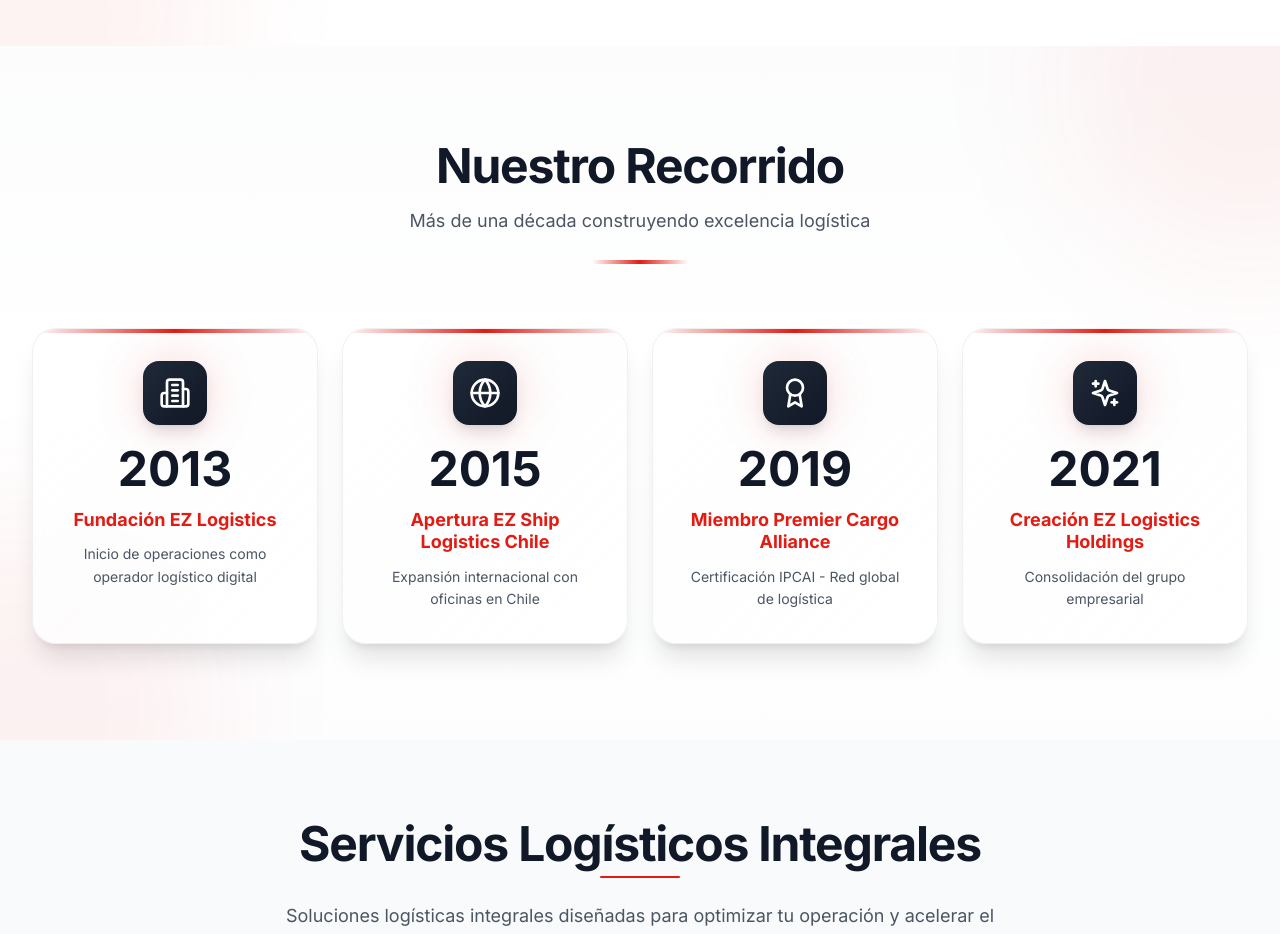
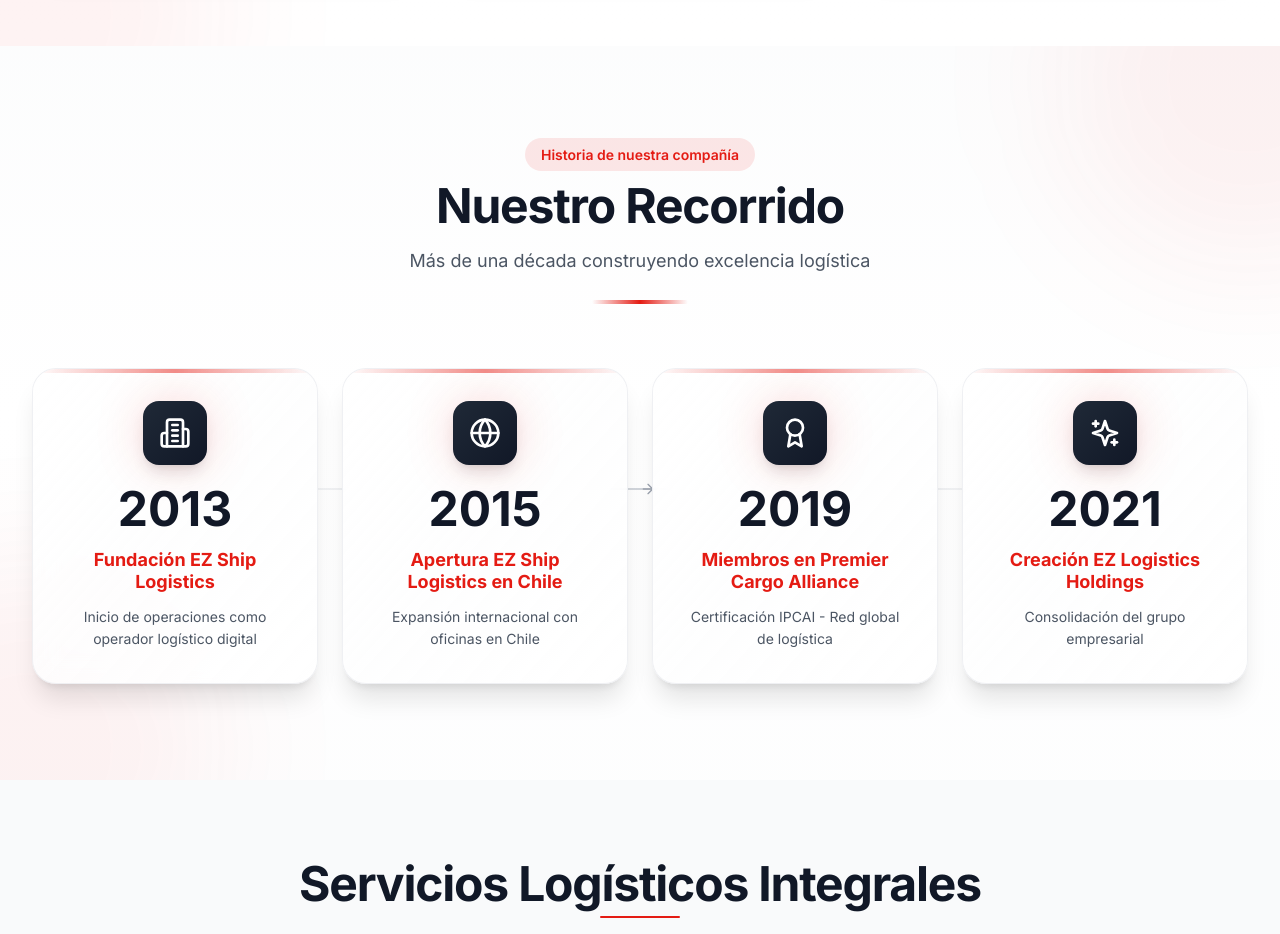
Before and after one commit to cookiecodespy/Ez_webpage, a React (Vite) app: page / in a window 1280 px wide. Shown: the part 3480-4414 px from the top of the page. Built offline with nearby package versions, Linux system fonts and the light colour scheme.

Commit message:
Feat: Mejorar timeline con líneas conectoras, hover elevado y contador animado en años

```diff
--- a/src/components/Stats.tsx
+++ b/src/components/Stats.tsx
@@ -1,6 +1,6 @@
 import { useEffect, useState, useRef } from 'react';
-import { Building2, Globe, Award, Sparkles } from 'lucide-react';
-import { motion, useReducedMotion, type Variants } from 'framer-motion';
+import { Building2, Globe, Award, Sparkles, ArrowRight } from 'lucide-react';
+import { motion, useReducedMotion, type Variants, useInView, animate, useMotionValue } from 'framer-motion';
 
 interface Milestone {
   icon: React.ReactNode;
@@ -15,6 +15,41 @@
   const prefersReducedMotionSetting = useReducedMotion();
   const prefersReducedMotion = prefersReducedMotionSetting ?? false;
 
+  // Componente para animar los años
+  const AnimatedYear = ({ year }: { year: string }) => {
+    const yearNumber = parseInt(year);
+    const motionValue = useMotionValue(2000);
+    const [displayYear, setDisplayYear] = useState(2000);
+    const ref = useRef(null);
+    const isInView = useInView(ref, { once: true });
+
+    useEffect(() => {
+      if (isInView && !prefersReducedMotion) {
+        const controls = animate(motionValue, yearNumber, {
+          duration: 1.5,
+          ease: 'easeOut',
+        });
+
+        const unsubscribe = motionValue.on('change', (latest) => {
+          setDisplayYear(Math.round(latest));
+        });
+
+        return () => {
+          controls.stop();
+          unsubscribe();
+        };
+      } else if (isInView) {
+        setDisplayYear(yearNumber);
+      }
+    }, [isInView, yearNumber, motionValue, prefersReducedMotion]);
+
+    return (
+      <span ref={ref} className="transition-colors duration-300 group-hover:text-[#E41B13]">
+        {displayYear}
+      </span>
+    );
+  };
+
   const headingVariants: Variants = {
     hidden: { opacity: 0, y: 16 },
     visible: {
@@ -28,19 +63,19 @@
     {
       icon: <Building2 className="h-8 w-8" aria-hidden="true" />,
       year: '2013',
-      title: 'Fundación EZ Logistics',
+      title: 'Fundación EZ Ship Logistics',
       description: 'Inicio de operaciones como operador logístico digital'
     },
     {
       icon: <Globe className="h-8 w-8" aria-hidden="true" />,
       year: '2015',
-      title: 'Apertura EZ Ship Logistics Chile',
+      title: 'Apertura EZ Ship Logistics en Chile',
       description: 'Expansión internacional con oficinas en Chile'
     },
     {
       icon: <Award className="h-8 w-8" aria-hidden="true" />,
       year: '2019',
-      title: 'Miembro Premier Cargo Alliance',
+      title: 'Miembros en Premier Cargo Alliance',
       description: 'Certificación IPCAI - Red global de logística'
     },
     {
@@ -96,6 +131,9 @@
           whileInView={prefersReducedMotion ? undefined : 'visible'}
           viewport={{ once: true, amount: 0.5 }}
         >
+          <div className="inline-block mb-4">
+            <span className="px-4 py-2 rounded-full bg-[#E41B13]/10 text-[#E41B13] text-sm font-semibold">Historia de nuestra compañía</span>
+          </div>
           <h2 id="timeline-heading" className="text-4xl md:text-5xl font-bold tracking-tight text-gray-900 mb-4">
             Nuestro Recorrido
           </h2>
@@ -105,8 +143,24 @@
           <div className="mx-auto mt-6 h-1 w-24 rounded-full bg-gradient-to-r from-transparent via-[#E41B13] to-transparent" />
         </motion.div>
 
-        {/* Timeline moderno - Grid limpio */}
-        <div className="grid grid-cols-1 md:grid-cols-2 lg:grid-cols-4 gap-6">
+        {/* Timeline moderno con conectores */}
+        <div className="relative">
+          {/* Línea conectora horizontal - visible solo en desktop */}
+          <div className="hidden lg:block absolute top-[120px] left-[12.5%] right-[12.5%] h-0.5">
+            <div className="absolute inset-0 bg-gradient-to-r from-transparent via-gray-300 to-transparent" />
+            {/* Flechas decorativas */}
+            <div className="absolute left-1/4 top-1/2 -translate-y-1/2 text-gray-400">
+              <ArrowRight className="h-4 w-4" />
+            </div>
+            <div className="absolute left-2/4 top-1/2 -translate-y-1/2 text-gray-400">
+              <ArrowRight className="h-4 w-4" />
+            </div>
+            <div className="absolute left-3/4 top-1/2 -translate-y-1/2 text-gray-400">
+              <ArrowRight className="h-4 w-4" />
+            </div>
+          </div>
+
+          <div className="grid grid-cols-1 md:grid-cols-2 lg:grid-cols-4 gap-6 relative">
             {milestones.map((milestone, index) => (
               <motion.div
                 key={milestone.year}
@@ -119,29 +173,29 @@
                   delay: index * 0.1
                 }}
               >
-              {/* Glassmorphism card premium */}
-              <div className="relative h-full rounded-3xl overflow-hidden bg-white/80 backdrop-blur-md border border-gray-200/60 shadow-xl">
+                {/* Glassmorphism card premium con hover mejorado */}
+                <div className="relative h-full rounded-3xl overflow-hidden bg-white/80 backdrop-blur-md border border-gray-200/60 shadow-xl transition-all duration-500 ease-out group-hover:shadow-2xl group-hover:-translate-y-2 group-hover:border-[#E41B13]/30 group-hover:bg-white">
                   {/* Gradient overlay sutil */}
-                <div className="absolute inset-0 bg-gradient-to-br from-white/60 via-gray-50/20 to-white/40" />
+                  <div className="absolute inset-0 bg-gradient-to-br from-white/60 via-gray-50/20 to-white/40 transition-opacity duration-500 group-hover:opacity-50" />
 
                   {/* Línea decorativa top */}
-                <div className="absolute top-0 left-0 right-0 h-1 bg-gradient-to-r from-transparent via-[#E41B13] to-transparent" />
+                  <div className="absolute top-0 left-0 right-0 h-1 bg-gradient-to-r from-transparent via-[#E41B13] to-transparent opacity-50 group-hover:opacity-100 transition-opacity duration-500" />
 
                   {/* Content */}
                   <div className="relative p-8 text-center">
-                  {/* Icono con resplandor */}
+                    {/* Icono con resplandor mejorado */}
                     <div className="flex justify-center mb-5">
                       <div className="relative">
-                      <div className="absolute inset-0 bg-[#E41B13]/20 blur-xl rounded-full" />
-                      <div className="relative w-16 h-16 rounded-2xl bg-gradient-to-br from-gray-800 to-gray-900 flex items-center justify-center text-white shadow-lg">
+                        <div className="absolute inset-0 bg-[#E41B13]/20 blur-xl rounded-full transition-all duration-500 group-hover:bg-[#E41B13]/40 group-hover:blur-2xl" />
+                        <div className="relative w-16 h-16 rounded-2xl bg-gradient-to-br from-gray-800 to-gray-900 flex items-center justify-center text-white shadow-lg transition-all duration-500 group-hover:scale-110 group-hover:from-[#E41B13] group-hover:to-[#C41810]">
                           {milestone.icon}
                         </div>
                       </div>
                     </div>
 
-                  {/* Año grande */}
+                    {/* Año grande con contador animado */}
                     <div className="text-5xl font-bold text-gray-900 mb-4">
-                    {milestone.year}
+                      <AnimatedYear year={milestone.year} />
                     </div>
 
                     {/* Título con línea */}
@@ -160,6 +214,7 @@
               </motion.div>
             ))}
           </div>
+        </div>
 
 
       </div>
```
Lines whose indentation alone changed are shown as unchanged.
